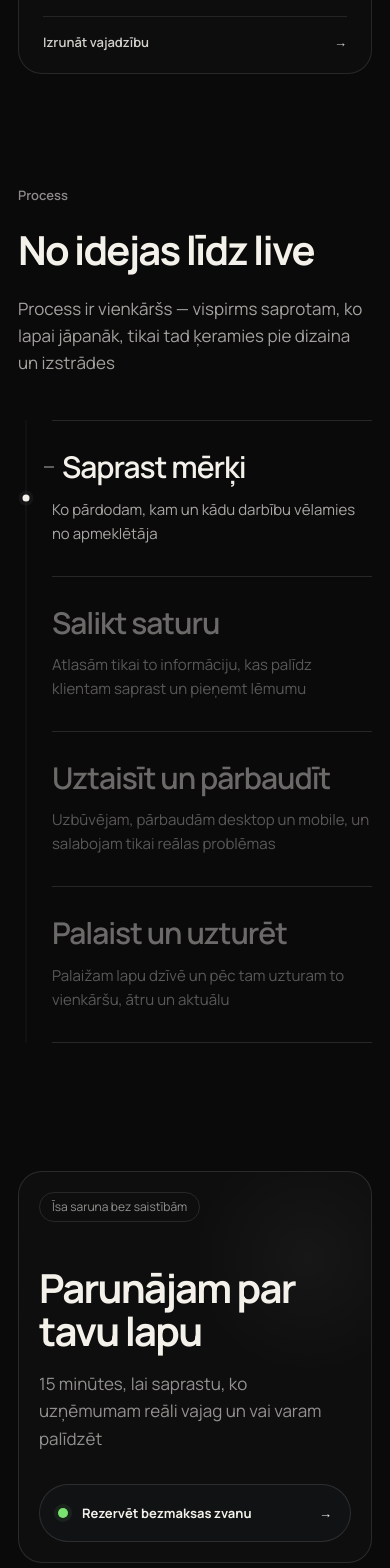
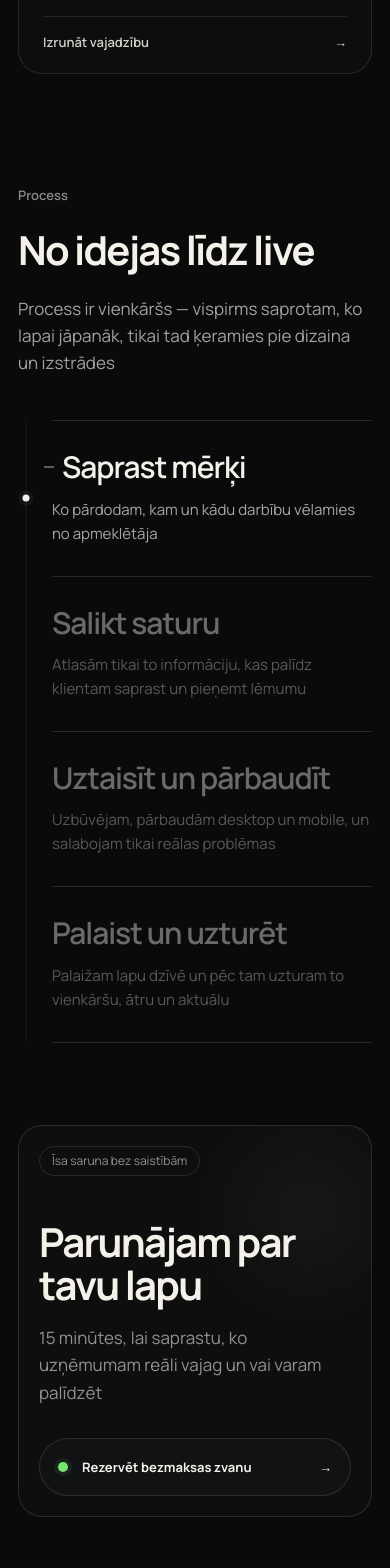
Before and after one commit to davisl24/WEBSITEAGENCY, a Next.js app: page / in a window 390 px wide. Shown: the part 5080-6648 px from the top of the page. Built offline with nearby package versions, Linux system fonts and the light colour scheme.

Commit message:
style: tighten final section spacing

```diff
--- a/app/globals.css
+++ b/app/globals.css
@@ -810,7 +810,7 @@
   position:relative;
   background:transparent;
   color:#f4f1ea;
-  padding:72px 32px 132px;
+  padding:72px 32px 84px;
 }
 .process-inner{
   width:min(1360px,100%);
@@ -924,7 +924,7 @@
 }
 @media(max-width:900px){
   .process-section{
-    padding:64px 24px 104px;
+    padding:64px 24px 72px;
   }
   .process-head{
     grid-template-columns:1fr;
@@ -947,7 +947,7 @@
 }
 @media(max-width:760px){
   .process-section{
-    padding:56px 18px 88px;
+    padding:56px 18px 64px;
   }
   .process-head h2{
     font-size:40px;
@@ -972,7 +972,7 @@
   position:relative;
   background:transparent;
   color:#f4f1ea;
-  padding:72px 32px 92px;
+  padding:64px 32px 56px;
 }
 .contact-inner{
   width:min(1360px,100%);
@@ -1077,7 +1077,7 @@
 }
 @media(max-width:900px){
   .contact-section{
-    padding:80px 24px 104px;
+    padding:64px 24px 52px;
   }
   .contact-inner{
     grid-template-columns:1fr;
@@ -1090,7 +1090,7 @@
 }
 @media(max-width:700px){
   .contact-section{
-    padding:72px 18px 88px;
+    padding:56px 18px 48px;
   }
   .contact-copy h2{
     font-size:40px;
@@ -1118,7 +1118,7 @@
   position:relative;
   background:transparent;
   color:#f4f1ea;
-  padding:56px 32px 36px;
+  padding:24px 32px 28px;
 }
 .call-inner{
   width:min(1360px,100%);
@@ -1186,7 +1186,7 @@
   position:relative;
   background:#070708;
   color:#f4f1ea;
-  padding:48px 32px 22px;
+  padding:34px 32px 22px;
 }
 .footer-inner{
   width:min(1360px,100%);
@@ -1242,7 +1242,7 @@
 }
 @media(max-width:900px){
   .call-section{
-    padding:48px 24px 32px;
+    padding:20px 24px 24px;
   }
   .call-content{
     grid-template-columns:1fr;
@@ -1253,7 +1253,7 @@
     max-width:520px;
   }
   .site-footer{
-    padding:44px 24px 22px;
+    padding:32px 24px 22px;
   }
   .footer-main{
     grid-template-columns:1fr;
@@ -1262,7 +1262,7 @@
 }
 @media(max-width:700px){
   .call-section{
-    padding:40px 18px 28px;
+    padding:18px 18px 22px;
   }
   .call-inner{
     padding:20px;
@@ -1279,7 +1279,7 @@
     font-size:13px;
   }
   .site-footer{
-    padding:40px 18px 20px;
+    padding:28px 18px 20px;
   }
   .footer-links{
     grid-template-columns:1fr;
```
